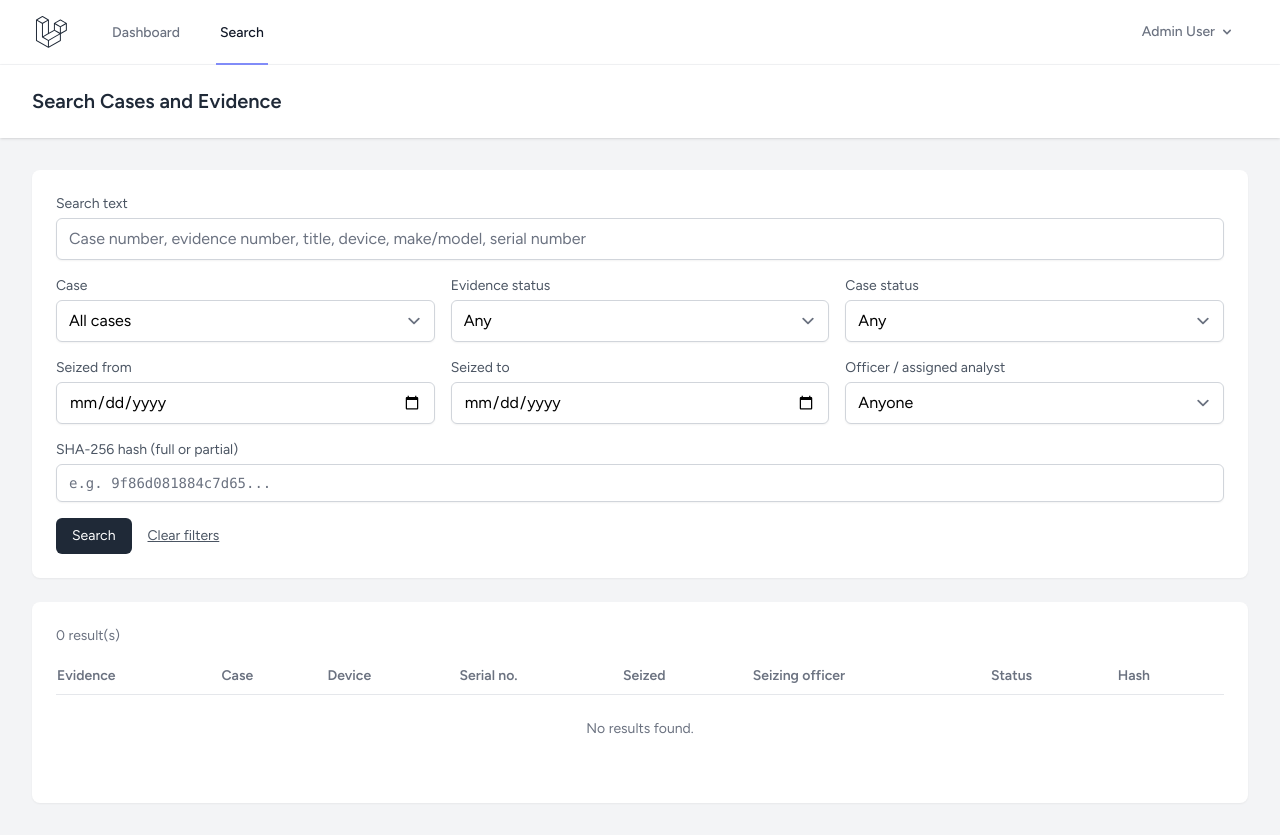
After one commit to shahriarsabbirswe/forensic-evidence-system, a Laravel app: page /search in a window 1280 px wide. The commit adds this page. Run offline with Laravel 12, Linux system fonts and the light colour scheme; a user stored in the database is signed in; data comes from the database, SQL or seed files in the repository; tables that the repository leaves empty hold one stand-in row (values such as "Sample post"); style sheets or scripts are compiled from the project's sources.

Commit message:
FR4: evidence search with filters

```diff
--- /dev/null
+++ b/app/Http/Controllers/SearchController.php
@@ -0,0 +1,99 @@
+<?php
+
+namespace App\Http\Controllers;
+
+use App\Models\Evidence;
+use App\Models\InvestigationCase;
+use App\Models\User;
+use Illuminate\Http\Request;
+use Illuminate\Support\Facades\DB;
+
+class SearchController extends Controller
+{
+    public function index(Request $request)
+    {
+        // Check if the user submitted any search filters
+        if ($request->anyFilled(['q', 'case_id', 'status', 'case_status', 'from', 'to', 'officer_id', 'hash'])) {
+            $query = Evidence::query();
+
+            // 1. Free text filter: evidence fields, plus case number and title
+            $query->when($request->filled('q'), function ($q) use ($request) {
+                $term = '%' . trim($request->input('q')) . '%';
+                $q->where(function ($sub) use ($term) {
+                    $sub->where('evidence_number', 'like', $term)
+                        ->orWhere('device_type', 'like', $term)
+                        ->orWhere('make_model', 'like', $term)
+                        ->orWhere('serial_number', 'like', $term)
+                        ->orWhereIn(
+                            'investigation_case_id',
+                            InvestigationCase::select('id')
+                                ->where('case_number', 'like', $term)
+                                ->orWhere('title', 'like', $term)
+                        );
+                });
+            });
+
+            // 2. Specific case filter
+            $query->when($request->filled('case_id'), function ($q) use ($request) {
+                $q->where('investigation_case_id', $request->input('case_id'));
+            });
+
+            // 3a. Evidence status filter
+            $query->when($request->filled('status'), function ($q) use ($request) {
+                $q->where('status', $request->input('status'));
+            });
+
+            // 3b. Case status filter
+            $query->when($request->filled('case_status'), function ($q) use ($request) {
+                $q->whereIn(
+                    'investigation_case_id',
+                    InvestigationCase::select('id')->where('status', $request->input('case_status'))
+                );
+            });
+
+            // 4. Seizure date range filter
+            $query->when($request->filled('from'), function ($q) use ($request) {
+                $q->whereDate('seized_at', '>=', $request->input('from'));
+            });
+
+            $query->when($request->filled('to'), function ($q) use ($request) {
+                $q->whereDate('seized_at', '<=', $request->input('to'));
+            });
+
+            // 5. Officer filter: seizing officer OR assigned analyst
+            $query->when($request->filled('officer_id'), function ($q) use ($request) {
+                $userId = $request->input('officer_id');
+                $q->where(function ($sub) use ($userId) {
+                    $sub->where('seizing_officer_id', $userId)
+                        ->orWhereIn(
+                            'investigation_case_id',
+                            DB::table('case_assignments')
+                                ->select('investigation_case_id')
+                                ->where('user_id', $userId)
+                        );
+                });
+            });
+
+            // 6. SHA-256 hash filter
+            $query->when($request->filled('hash'), function ($q) use ($request) {
+                $hash = strtolower(trim($request->input('hash')));
+                $q->where('sha256_hash', 'like', $hash . '%');
+            });
+
+            $results = $query->orderByDesc('seized_at')->paginate(10)->withQueryString();
+        } else {
+            // Return an empty result set when no search filter is active
+            $results = Evidence::whereRaw('1 = 0')->paginate(10);
+        }
+
+        return view('search.index', [
+            'results'      => $results,
+            'cases'        => InvestigationCase::orderBy('case_number')->get(['id', 'case_number', 'title']),
+            'statuses'     => Evidence::query()->whereNotNull('status')->distinct()->orderBy('status')->pluck('status'),
+            'caseStatuses' => InvestigationCase::query()->whereNotNull('status')->distinct()->orderBy('status')->pluck('status'),
+            'officers'     => User::orderBy('name')->get(['id', 'name']),
+            'caseNumbers'  => InvestigationCase::pluck('case_number', 'id'),
+            'userNames'    => User::pluck('name', 'id'),
+        ]);
+    }
+}
--- a/resources/views/layouts/navigation.blade.php
+++ b/resources/views/layouts/navigation.blade.php
@@ -15,6 +15,9 @@
                     <x-nav-link :href="route('dashboard')" :active="request()->routeIs('dashboard')">
                         {{ __('Dashboard') }}
                     </x-nav-link>
+                    <x-nav-link :href="route('search.index')" :active="request()->routeIs('search.index')">
+                    {{ __('Search') }}
+                     </x-nav-link>
                 </div>
             </div>
 
--- /dev/null
+++ b/resources/views/search/index.blade.php
@@ -0,0 +1,133 @@
+<x-app-layout>
+    <x-slot name="header">
+        <h2 class="font-semibold text-xl text-gray-800 leading-tight">Search Cases and Evidence</h2>
+    </x-slot>
+
+    <div class="py-8">
+        <div class="max-w-7xl mx-auto sm:px-6 lg:px-8 space-y-6">
+            <form method="GET" action="{{ route('search.index') }}" class="bg-white shadow-sm sm:rounded-lg p-6">
+                <div class="grid grid-cols-1 md:grid-cols-3 gap-4">
+                    <div class="md:col-span-3">
+                        <label class="block text-sm text-gray-600">Search text</label>
+                        <input type="text" name="q" value="{{ request('q') }}"
+                               placeholder="Case number, evidence number, title, device, make/model, serial number"
+                               class="mt-1 w-full border-gray-300 rounded-md shadow-sm">
+                    </div>
+
+                    <div>
+                        <label class="block text-sm text-gray-600">Case</label>
+                        <select name="case_id" class="mt-1 w-full border-gray-300 rounded-md shadow-sm">
+                            <option value="">All cases</option>
+                            @foreach ($cases as $case)
+                                <option value="{{ $case->id }}" @selected(request('case_id') == $case->id)>
+                                    {{ $case->case_number }} - {{ $case->title }}
+                                </option>
+                            @endforeach
+                        </select>
+                    </div>
+
+                    <div>
+                        <label class="block text-sm text-gray-600">Evidence status</label>
+                        <select name="status" class="mt-1 w-full border-gray-300 rounded-md shadow-sm">
+                            <option value="">Any</option>
+                            @foreach ($statuses as $status)
+                                <option value="{{ $status }}" @selected(request('status') == $status)>{{ ucfirst($status) }}</option>
+                            @endforeach
+                        </select>
+                    </div>
+
+                    <div>
+                        <label class="block text-sm text-gray-600">Case status</label>
+                        <select name="case_status" class="mt-1 w-full border-gray-300 rounded-md shadow-sm">
+                            <option value="">Any</option>
+                            @foreach ($caseStatuses as $status)
+                                <option value="{{ $status }}" @selected(request('case_status') == $status)>{{ ucfirst($status) }}</option>
+                            @endforeach
+                        </select>
+                    </div>
+
+                    <div>
+                        <label class="block text-sm text-gray-600">Seized from</label>
+                        <input type="date" name="from" value="{{ request('from') }}"
+                               class="mt-1 w-full border-gray-300 rounded-md shadow-sm">
+                    </div>
+
+                    <div>
+                        <label class="block text-sm text-gray-600">Seized to</label>
+                        <input type="date" name="to" value="{{ request('to') }}"
+                               class="mt-1 w-full border-gray-300 rounded-md shadow-sm">
+                    </div>
+
+                    <div>
+                        <label class="block text-sm text-gray-600">Officer / assigned analyst</label>
+                        <select name="officer_id" class="mt-1 w-full border-gray-300 rounded-md shadow-sm">
+                            <option value="">Anyone</option>
+                            @foreach ($officers as $officer)
+                                <option value="{{ $officer->id }}" @selected(request('officer_id') == $officer->id)>
+                                    {{ $officer->name }}
+                                </option>
+                            @endforeach
+                        </select>
+                    </div>
+
+                    <div class="md:col-span-3">
+                        <label class="block text-sm text-gray-600">SHA-256 hash (full or partial)</label>
+                        <input type="text" name="hash" value="{{ request('hash') }}"
+                               placeholder="e.g. 9f86d081884c7d65..."
+                               class="mt-1 w-full border-gray-300 rounded-md shadow-sm font-mono text-sm">
+                    </div>
+                </div>
+
+                <div class="mt-4 flex items-center gap-4">
+                    <button type="submit" class="px-4 py-2 bg-gray-800 text-white rounded-md text-sm">Search</button>
+                    <a href="{{ route('search.index') }}" class="text-sm text-gray-600 underline">Clear filters</a>
+                </div>
+            </form>
+
+            <div class="bg-white shadow-sm sm:rounded-lg p-6 overflow-x-auto">
+                <p class="text-sm text-gray-500 mb-3">{{ $results->total() }} result(s)</p>
+                <table class="min-w-full text-sm">
+                    <thead>
+                        <tr class="text-left text-gray-500 border-b">
+                            <th class="py-2 pr-4">Evidence</th>
+                            <th class="py-2 pr-4">Case</th>
+                            <th class="py-2 pr-4">Device</th>
+                            <th class="py-2 pr-4">Serial no.</th>
+                            <th class="py-2 pr-4">Seized</th>
+                            <th class="py-2 pr-4">Seizing officer</th>
+                            <th class="py-2 pr-4">Status</th>
+                            <th class="py-2 pr-4">Hash</th>
+                        </tr>
+                    </thead>
+                    <tbody>
+                        @forelse ($results as $item)
+                            <tr class="border-b">
+                                <td class="py-2 pr-4">
+                                    <a href="{{ url('/evidence/' . $item->id) }}" class="text-indigo-600 underline">
+                                        {{ $item->evidence_number }}
+                                    </a>
+                                </td>
+                                <td class="py-2 pr-4">
+                                    <a href="{{ url('/cases/' . $item->investigation_case_id) }}" class="text-indigo-600 underline">
+                                        {{ $caseNumbers[$item->investigation_case_id] ?? '-' }}
+                                    </a>
+                                </td>
+                                <td class="py-2 pr-4">{{ $item->device_type }} {{ $item->make_model }}</td>
+                                <td class="py-2 pr-4">{{ $item->serial_number ?? '-' }}</td>
+                                <td class="py-2 pr-4">{{ $item->seized_at ? \Illuminate\Support\Carbon::parse($item->seized_at)->format('d M Y, H:i') : '-' }}</td>
+                                <td class="py-2 pr-4">{{ $userNames[$item->seizing_officer_id] ?? '-' }}</td>
+                                <td class="py-2 pr-4">{{ ucfirst($item->status ?? '-') }}</td>
+                                <td class="py-2 pr-4 font-mono text-xs">
+                                    {{ $item->sha256_hash ? substr($item->sha256_hash, 0, 12) . '...' : 'none' }}
+                                </td>
+                            </tr>
+                        @empty
+                            <tr><td colspan="8" class="py-6 text-center text-gray-500">No results found.</td></tr>
+                        @endforelse
+                    </tbody>
+                </table>
+                <div class="mt-4">{{ $results->links() }}</div>
+            </div>
+        </div>
+    </div>
+</x-app-layout>
--- a/routes/web.php
+++ b/routes/web.php
@@ -4,7 +4,7 @@ use App\Http\Controllers\ProfileController;
 use Illuminate\Support\Facades\Route;
 use App\Http\Controllers\InvestigationCaseController;
 use App\Http\Controllers\EvidenceController;
-
+use App\Http\Controllers\SearchController;
 Route::get('/', function () {
     return view('welcome');
 });
@@ -17,6 +17,7 @@ Route::middleware('auth')->group(function () {
     Route::get('/profile', [ProfileController::class, 'edit'])->name('profile.edit');
     Route::patch('/profile', [ProfileController::class, 'update'])->name('profile.update');
     Route::delete('/profile', [ProfileController::class, 'destroy'])->name('profile.destroy');
+    Route::get('/search', [SearchController::class, 'index'])->name('search.index');
 });
 
 Route::middleware('auth')->group(function () {
```
